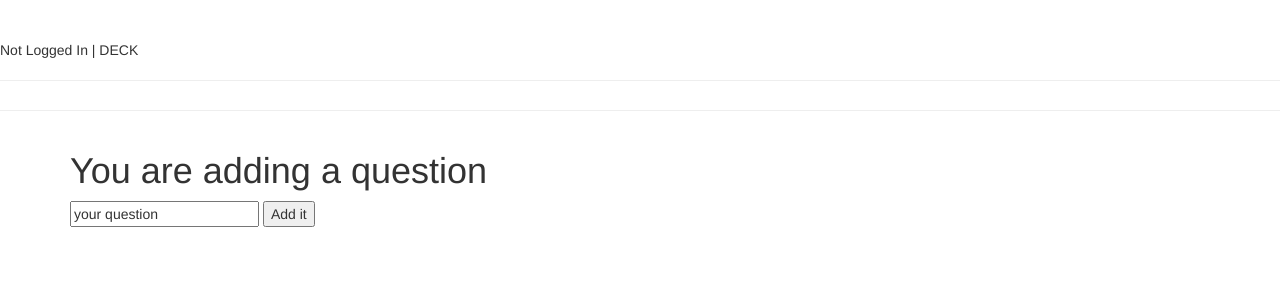
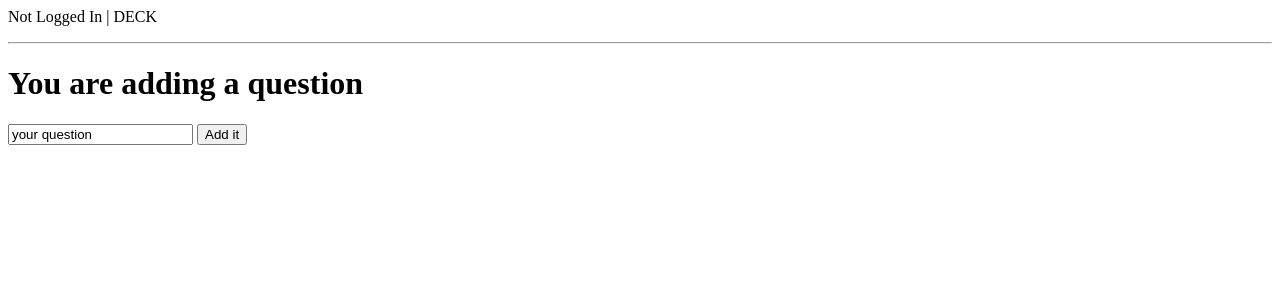
Before and after one commit to readytheory/cardboard-gather, a Django app: page /deck/question/add/ in a window 1280 px wide. Shown: the top 300 px of the page. Run offline with Django 3.2, Linux system fonts and the light colour scheme; some libraries are stand-ins or nearby versions.

Commit message:
added vue from cdn

```diff
--- a/deck/templates/deck/base.html
+++ b/deck/templates/deck/base.html
@@ -1,12 +1,8 @@
 {% load static %}
 <html>
     <head>
-        <title>dEck</title>
-        <link rel="stylesheet" href="//maxcdn.bootstrapcdn.com/bootstrap/3.2.0/css/bootstrap.min.css">
-        <link rel="stylesheet" href="//maxcdn.bootstrapcdn.com/bootstrap/3.2.0/css/bootstrap-theme.min.css">
-        <link href='//fonts.googleapis.com/css?family=Lobster&subset=latin,latin-ext' rel='stylesheet' type='text/css'>
-        <link rel="stylesheet" href="{% static 'css/deck.css' %}">
-    </head>
+      <title>dEck</title>
+      <script src="https://cdn.jsdelivr.net/npm/vue@2.5.21/dist/vue.js"></script>    </head>
     <body>
         <div class="page-header">
           <P>{{ login_stat }}</P>
```
